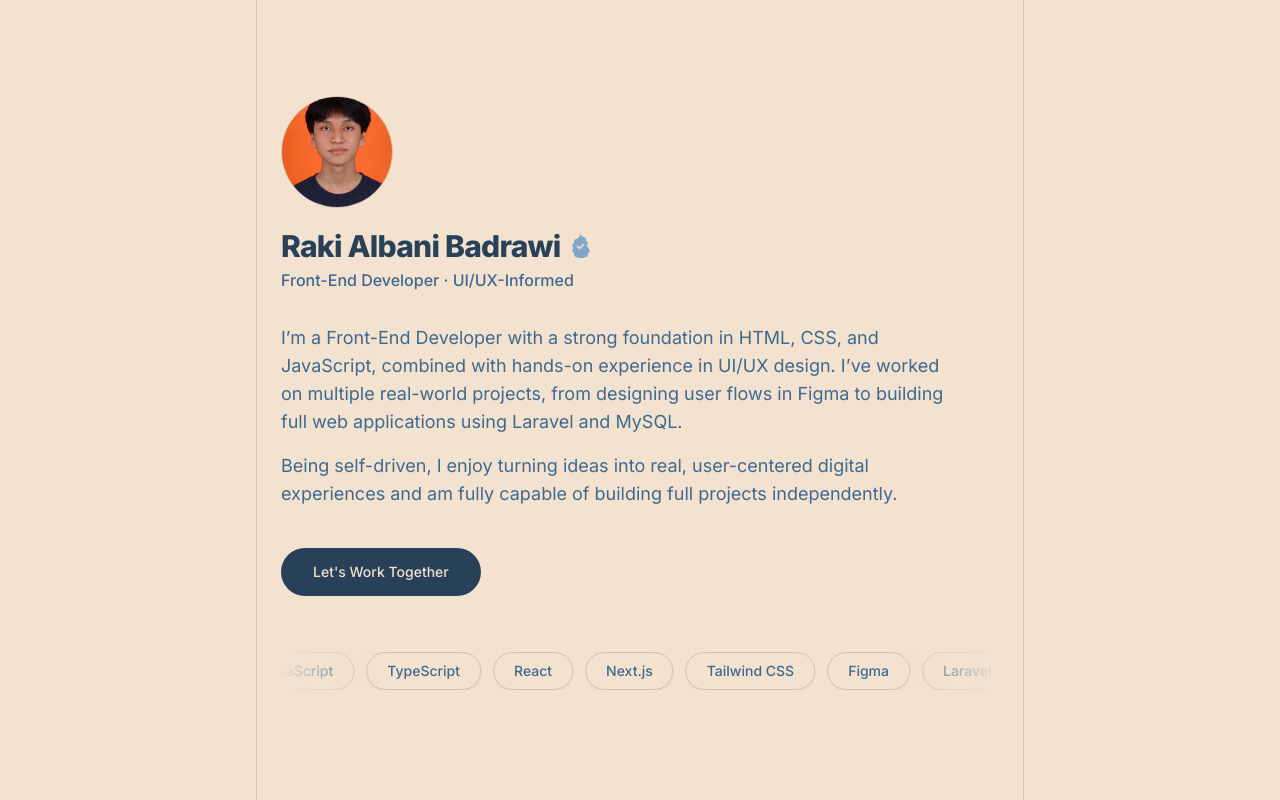
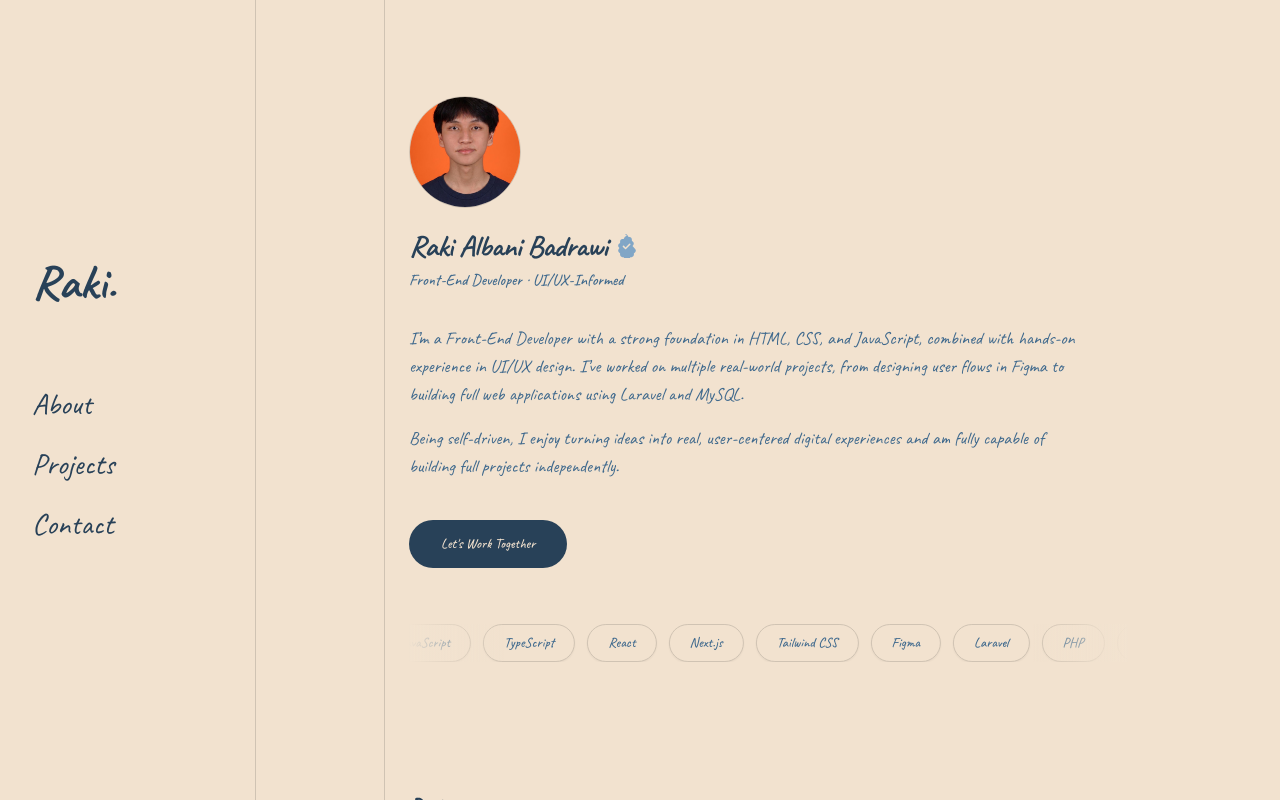
Before and after one commit to RakiAlbaniB/MyPortofolio, a Next.js app: page / in a window 1280 px wide. Shown: the top 800 px of the page. Built offline with nearby package versions, Linux system fonts and the light colour scheme.

Commit message:
update navbar

```diff
--- a/src/app/layout.tsx
+++ b/src/app/layout.tsx
@@ -1,8 +1,9 @@
 import type { Metadata } from "next";
-import { Inter } from "next/font/google";
+import { Caveat } from "next/font/google";
 import "./globals.css";
+import Navbar from "@/components/Navbar";
 
-const inter = Inter({ subsets: ["latin"] });
+const caveat = Caveat({ subsets: ["latin"] });
 
 export const metadata: Metadata = {
   title: "Raki Albani Badrawi | Front-End Developer",
@@ -17,9 +18,12 @@ export default function RootLayout({
 }>) {
   return (
     <html lang="en" suppressHydrationWarning>
-      <body className={`${inter.className} antialiased min-h-screen bg-background text-foreground transition-colors duration-300`}>
-        <div className="max-w-3xl mx-auto min-h-screen border-y md:border-y-0 md:border-x border-border px-6 py-16 md:py-24">
-          {children}
+      <body className={`${caveat.className} antialiased min-h-screen bg-background text-foreground transition-colors duration-300`}>
+        <div className="flex flex-col md:flex-row min-h-screen">
+          <Navbar />
+          <div className="flex-1 max-w-3xl w-full mx-auto min-h-screen border-border md:border-l px-6 py-10 md:py-24">
+            {children}
+          </div>
         </div>
       </body>
     </html>
--- /dev/null
+++ b/src/components/Navbar.tsx
@@ -0,0 +1,20 @@
+import Link from "next/link";
+
+export default function Navbar() {
+  return (
+    <nav className="w-full md:w-64 md:flex-shrink-0 border-b md:border-b-0 md:border-r border-border p-6 md:p-8 flex md:flex-col items-center md:items-start justify-between md:justify-center gap-4 md:gap-8 sticky top-0 bg-background z-10 md:h-screen">
+      <div className="text-3xl md:text-5xl font-bold md:mb-12">Raki.</div>
+      <ul className="flex md:flex-col gap-4 md:gap-6 text-xl md:text-3xl">
+        <li>
+          <Link href="#about" className="hover:text-primary transition-colors">About</Link>
+        </li>
+        <li>
+          <Link href="#projects" className="hover:text-primary transition-colors">Projects</Link>
+        </li>
+        <li>
+          <Link href="#contact" className="hover:text-primary transition-colors">Contact</Link>
+        </li>
+      </ul>
+    </nav>
+  );
+}
```
